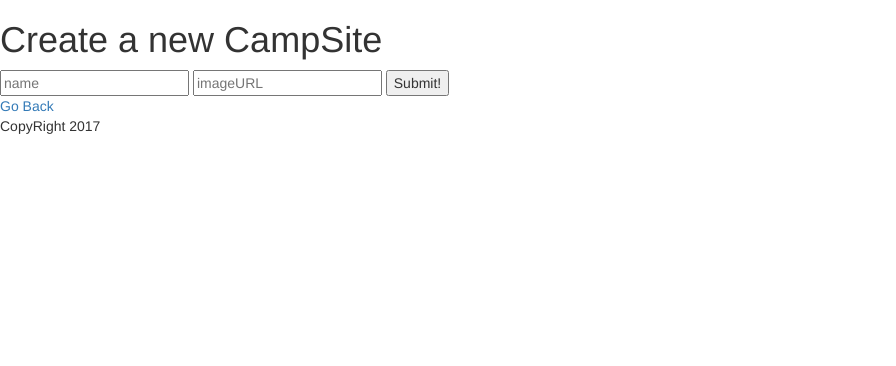
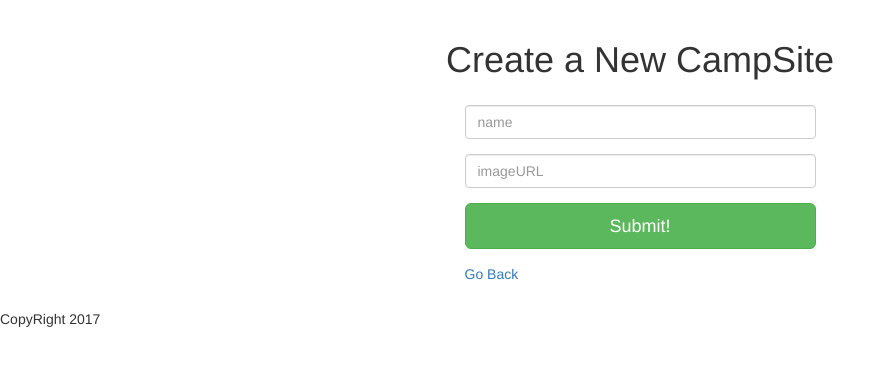
Before and after one commit to yalcinos/vote-camp-site, a Node server app: page /campgrounds/new in a window 1280 px wide. Shown: the part 52-418 px from the top of the page, without its empty margins (0-896 px from the left). Run offline with Node 20, Linux system fonts and the light colour scheme.

Commit message:
Made some styling on new.ejs page

```diff
--- a/views/new.ejs
+++ b/views/new.ejs
@@ -1,10 +1,21 @@
 <% include partials/header%>
-<h1>Create a new CampSite</h1>
-
-<form action="/campgrounds" method="POST">
-    <input type="text" name="name" placeholder="name">
-    <input type="text" name="img" placeholder="imageURL">
-    <button>Submit!</button>
-</form>
-<a href="/campgrounds">Go Back</a>
+<div class="container">
+    <div class="row">
+        <h1 style="text-align:center;">Create a New CampSite</h1>
+        <div style="width:30%; margin: 25px auto;">
+            <form action="/campgrounds" method="POST">
+                <div class="form-group">
+                    <input class="form-control" type="text" name="name" placeholder="name">
+                </div>
+                 <div class="form-group">
+                    <input class="form-control" type="text" name="img" placeholder="imageURL">
+                </div>
+                 <div class="form-group">
+                    <button class="btn btn-lg btn-success btn-block">Submit!</button>
+                </div>
+        </form>
+         <a href="/campgrounds">Go Back</a>
+        </div>
+    </div>
+</div>
 <% include partials/footer%>
```
